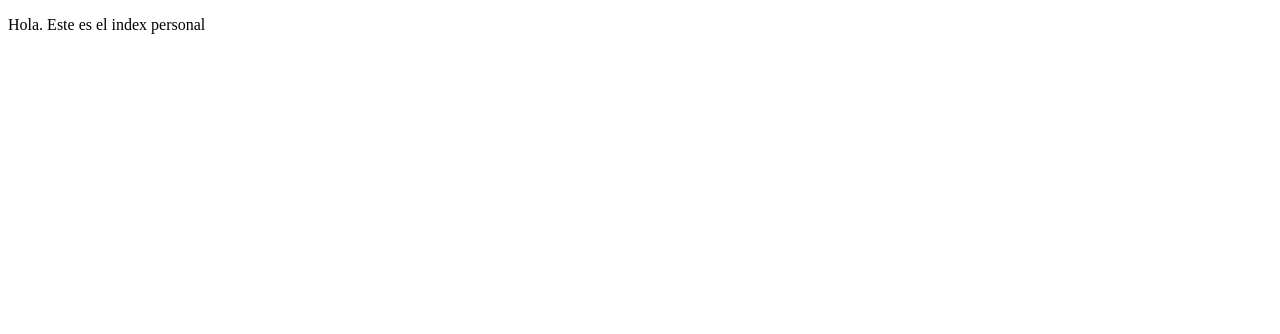
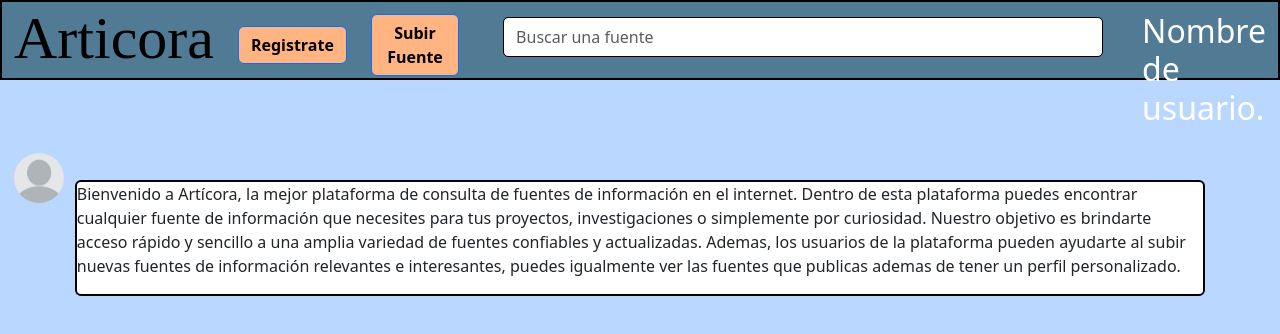
Before and after one commit to AveCesar1/Articora-WEB, a website: page public/index.html in a window 1280 px wide. Drawn offline with nearby package versions, Linux system fonts and the light colour scheme.

Commit message:
Finalmente logre añadir las interfaces

```diff
--- /dev/null
+++ b/public/Style.css
@@ -0,0 +1,104 @@
+/*Elementos acomodados de forma alfabetica*/
+
+body{
+    background-color: #BAD8FF;
+}
+#btnRegistrar{
+    margin-top: 30px;
+    margin-left: 40%;
+    width: 150px;
+    height: 50px;
+    background-color: #FFB481;
+    color: black;
+    font-size: 20px;
+}
+
+#btnSubirFuente{
+    background-color: #FFB481;
+    color: black;
+    font-weight: bold;
+    cursor: pointer;
+}
+
+#btnRegistrate{
+    background-color: #FFB481;
+    color: black;
+    font-weight: bold;
+    cursor: pointer;
+}
+
+#datosCard{
+    width: 45rem;
+    height: 45rem;
+    margin-left: 33%;
+    margin-top: 5%;
+    border-radius: 5%;
+      border: solid;
+    border-color: black;
+    border-width: 2px;
+}
+
+#datosCard h2, #datosCard button{
+    text-align: center;
+}
+#datosCard p{
+    margin-top: 40px;
+    margin-left: 15%;
+    font-size: 20px;
+}
+#datosCard input{
+    margin-top: 10px;
+    width: 500px;
+    height: 50px;
+    margin-left: 15%;
+}
+
+#encabezado input{
+    margin-top: 15px;
+    margin-left: 20px;
+    width: 600px;
+    height: 40px;
+    border-radius: 5px;
+    border: solid;
+    border-color: black;
+    border-width: 1px;
+}
+#encabezado h1{
+    font-family: italic;
+    font-size: 60px;
+
+}
+
+#encabezado{
+    background-color: #517A94;
+    color: black;
+    font-style: bold;
+    font-size: 50px;
+    height: 80px;
+    border: solid;
+    border-color: black;
+    border-width: 2px;
+
+}
+
+#FotoDePerfil{
+    height: 50px;
+    width: 50px;
+    border-radius: 50%;
+}
+
+#NombreDeUsuario{
+    color:white;
+    margin-top: 10px;
+    margin-left: 15px;
+
+}
+
+#presentacionCard{
+    width: 90%;
+    margin-top: 100px;
+    margin-left: 5%;
+    border: solid;
+    border-color: black;
+    border-width: 2px;
+}
--- a/public/index.html
+++ b/public/index.html
@@ -1,10 +1,42 @@
 <!DOCTYPE html>
+<html lang="en">
+<head>
+    <meta charset="UTF-8">
+    <meta name="viewport" content="width=device-width, initial-scale=1.0">
+    <title>Pagina Principal</title>
+    <link href="https://cdn.jsdelivr.net/npm/bootstrap@5.3.3/dist/css/bootstrap.min.css" rel="stylesheet">
+    <link rel="stylesheet" href="Style.css">
 
-<html lang="en">
+</head>
+<body>
+    <div class="container-fluid" id="encabezado">
+        <div class="row">
+            <div class="col">
+                <h1>Articora</h1> </div>
+            <div class="col">
+                <button type="button" class="btn btn-primary" id="btnRegistrate">Registrate</button> </div>
+            <div class="col">
+                <button type="button" class="btn btn-primary" id="btnSubirFuente">Subir Fuente</button> </div>
+            <div class="col">
+                <input type="text" class="form-control" placeholder="Buscar una fuente" aria-label="Username" aria-describedby="basic-addon1">
+            </div>
+            <div class="col"> <h2 id="NombreDeUsuario">Nombre de usuario.</h2> </div>
+            <div class="col"> <img id="FotoDePerfil" src="Imagenes/fotodeperfil.png" alt="Foto de perfil"></img></div>
+        </div>
+    </div>
 
-<body>
-    <main>
-        <p>Hola. Este es el index personal</p>
-    </main>
+    <div class="container-fluid" id="cuerpo">
+        <div class="card" id="presentacionCard">
+           <p>Bienvenido a Artícora, la mejor plataforma de consulta de fuentes de información en el internet. Dentro de esta plataforma puedes
+            encontrar cualquier fuente de información que necesites para tus proyectos, investigaciones o simplemente por curiosidad.
+            Nuestro objetivo es brindarte acceso rápido y sencillo a una amplia variedad de fuentes confiables y actualizadas.
+            Ademas, los usuarios de la plataforma pueden ayudarte al subir nuevas fuentes de información relevantes e interesantes, puedes igualmente
+            ver las fuentes que publicas ademas de tener un perfil personalizado.
+           </p>
+        </div>
+
+    </div>
+
+    <script src="https://cdn.jsdelivr.net/npm/bootstrap@5.3.3/dist/js/bootstrap.bundle.min.js"></script>
 </body>
 </html>
```
Also changed, not shown: public/RegistroUsuario.html (added, +41 -0 lines), public/Imagenes/fotodeperfil.png (added).
